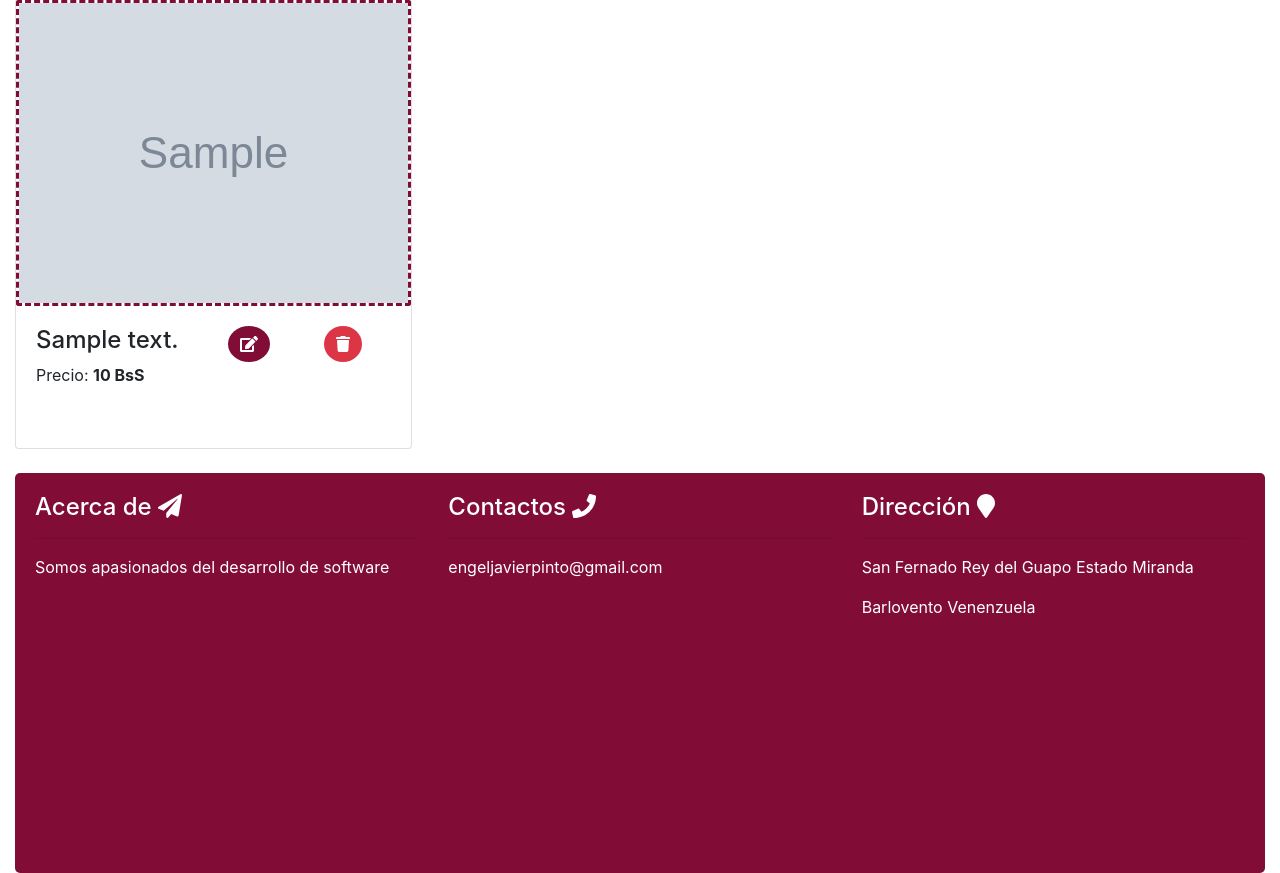
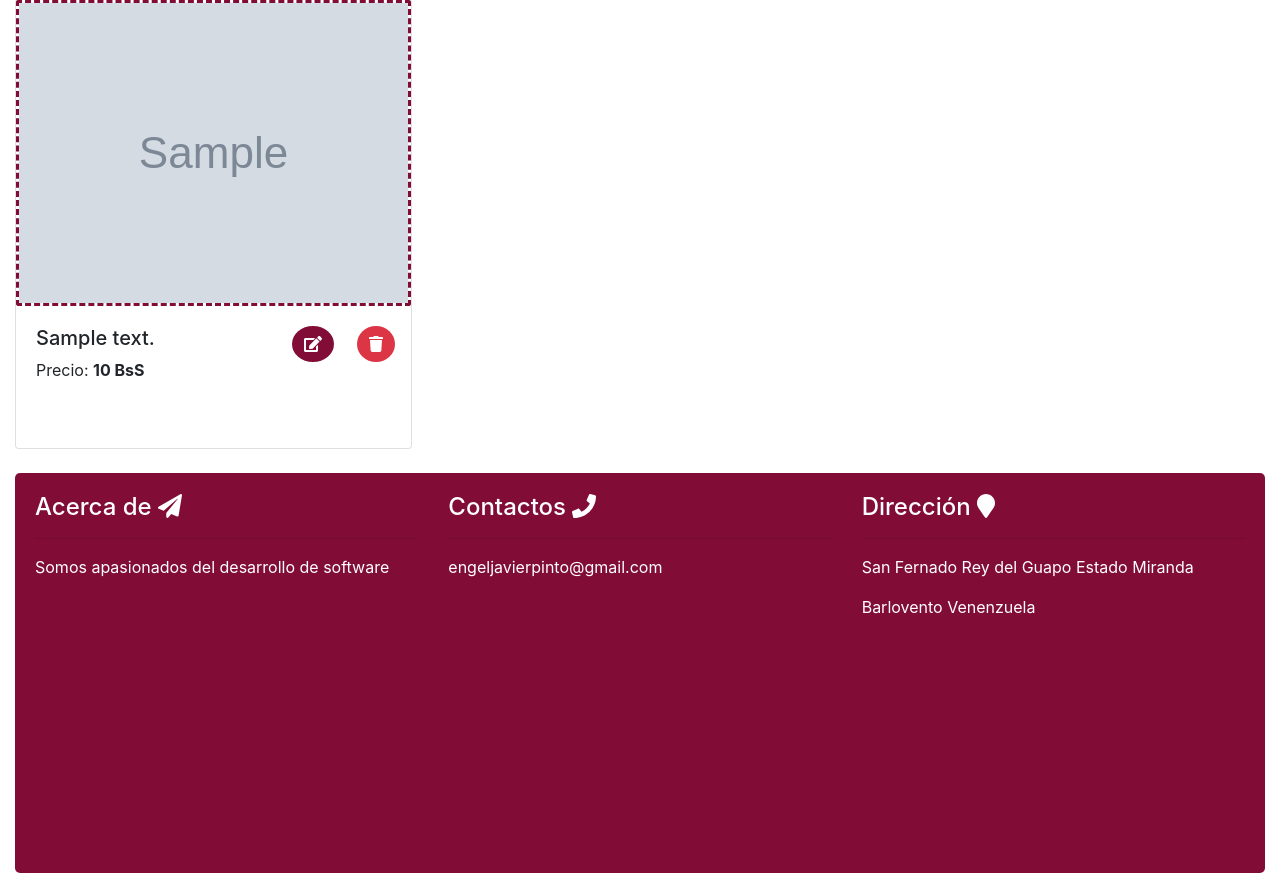
Before and after one commit to engeldevelopment/barberia, a Django app: template barberia/apps/servicios/templates/servicios/listar_servicios.html in a window 1280 px wide. Shown: the part 74-947 px from the top of the page. Run offline with Django 3.2, Linux system fonts and the light colour scheme; the template is opened without the code that fills it: most values are stand-ins (such as "Sample title", 1, 10 or a date in 2020); grey boxes marked "Sample" are stand-in pictures; some libraries are stand-ins or nearby versions.

Commit message:
Ya los botones quedan uno debajo de otro a partir de sm a md.

```diff
--- a/barberia/apps/servicios/templates/servicios/listar_servicios.html
+++ b/barberia/apps/servicios/templates/servicios/listar_servicios.html
@@ -24,18 +24,18 @@
 	  		<div class="card-body">
 		  		<div class="card-title">
 		  			<div class="row">
-		  				<div class="col-12 col-sm-6">
-		  					<h4> {{ servicio.descripcion }} </h4>
+		  				<div class="col-12 col-sm-6 col-md-8">
+		  					<h5> {{ servicio.descripcion }} </h5>
 		  					<div class="card-text">
 		  						<p>Precio: <strong> {{ servicio.precio|precio_bs }} </strong> </p>
 		  					</div>
 		  				</div>
-		  				<div class="col-12 col-sm-6">
+		  				<div class="col-12 col-sm-6 col-md-3">
 		  					<div class="row">
-		  						<div class="col-6 col-sm-6 mr-0 mb-md-2">
+		  						<div class="col-6 col-sm-6 col-md-8 mr-0 mb-md-2">
 		  							<a href="{% url 'servicios:editar_servicio' servicio.pk %}" class="btn btn-primary" data-link='circle'><i class="fa fa-edit"></i></a>
 		  						</div>
-		  						<div class="col-6 col-sm-6 mr-0 mb-md-2">
+		  						<div class="col-6 col-sm-6 col-md-3 mr-0 mb-md-2">
 		  							<a href="{% url 'servicios:eliminar_servicio' servicio.pk %}" class="btn btn-danger" data-link='circle'><i class="fa fa-trash"></i></a>
 		  						</div>
 		  					</div>
--- a/barberia/static/web/css/index.css
+++ b/barberia/static/web/css/index.css
@@ -4,13 +4,14 @@
 }
 
 .btn[data-link='circle'] {
-	border: none;
+	border-style: none;
 	color: #FFFFFF;
 	font-weight: bold;
 	border-radius: 100%;
 }
 
 .btn-primary {
+	border-style: none;
 	background: #810D36;
 	color: #FFFFFF;
 	font-weight: bold;
```
